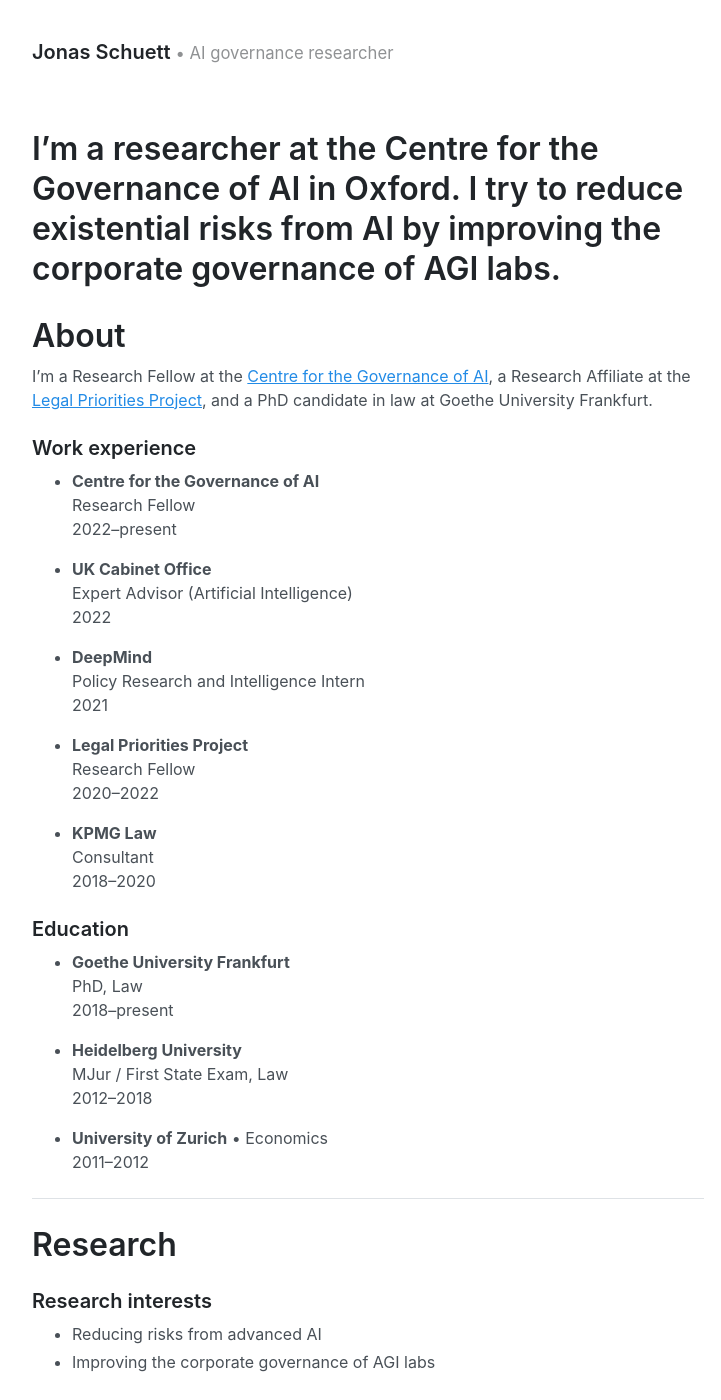
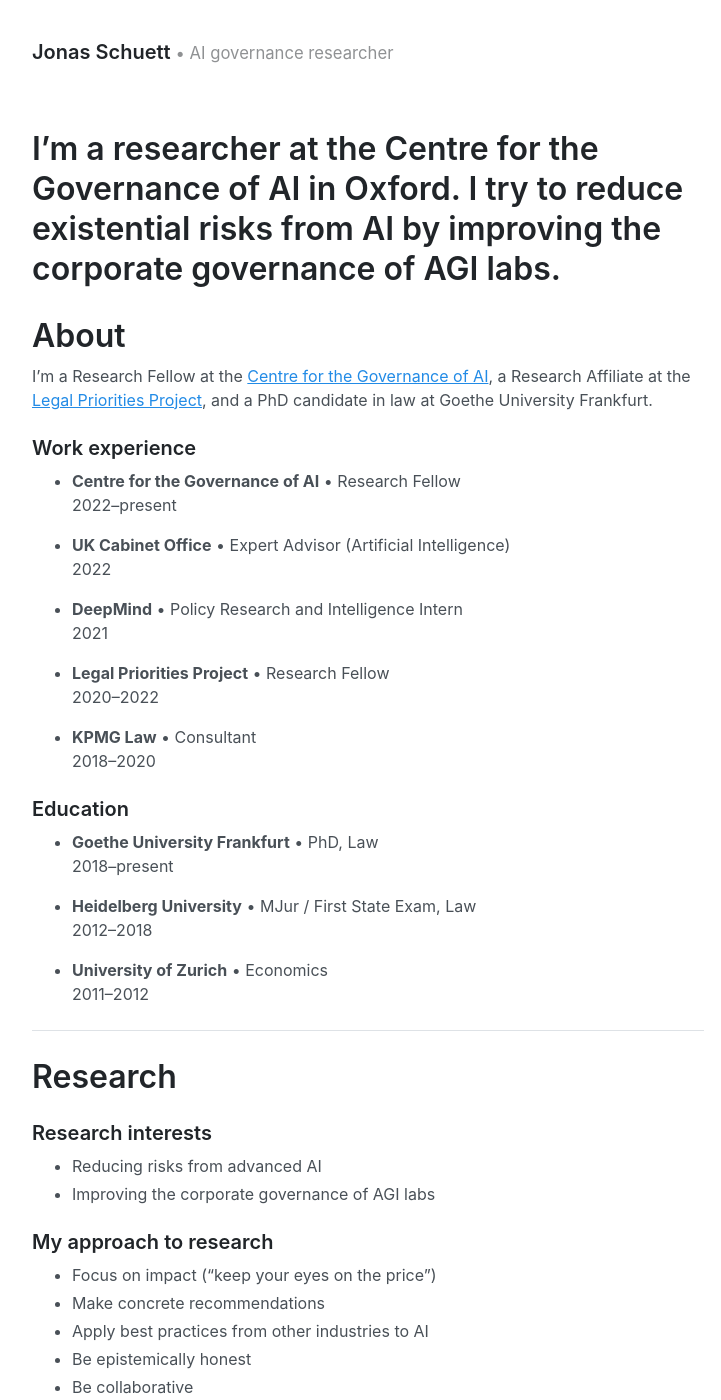
Before and after one commit to jonasschuett/jonasschuett.github.io, a Jekyll site: the page built from _posts/2020-04-04-introduction.md, in a window 1280 px wide and 1400 px high. Shown: the whole window, without its empty margins (272-993 px from the left). Built offline with Jekyll 4.4.1, drawn with Linux system fonts in a browser that asks for light colours.

```diff
--- a/_posts/2020-04-04-introduction.md
+++ b/_posts/2020-04-04-introduction.md
@@ -8,34 +8,27 @@ title: I’m a researcher at the Centre for the Governance of AI in Oxford. I tr
 I’m a Research Fellow at the [Centre for the Governance of AI](https://governance.ai/), a Research Affiliate at the [Legal Priorities Project](https://www.legalpriorities.org/), and a PhD candidate in law at Goethe University Frankfurt.
 
 ### Work experience
-- **Centre for the Governance of AI** <br>
-Research Fellow <br>
+- **Centre for the Governance of AI** • Research Fellow <br>
 2022–present
 
-- **UK Cabinet Office** <br>
-Expert Advisor (Artificial Intelligence) <br>
+- **UK Cabinet Office** • Expert Advisor (Artificial Intelligence) <br>
 2022
 
-- **DeepMind** <br>
-Policy Research and Intelligence Intern <br>
+- **DeepMind** • Policy Research and Intelligence Intern <br>
 2021
 
-- **Legal Priorities Project** <br>
-Research Fellow <br>
+- **Legal Priorities Project** • Research Fellow <br>
 2020–2022
 
-- **KPMG Law** <br>
-Consultant <br>
+- **KPMG Law** • Consultant <br>
 2018–2020
 
 
 ### Education
-- **Goethe University Frankfurt** <br>
-PhD, Law <br>
+- **Goethe University Frankfurt** • PhD, Law <br>
 2018–present
 
-- **Heidelberg University** <br>
-MJur / First State Exam, Law <br>
+- **Heidelberg University** • MJur / First State Exam, Law <br>
 2012–2018
 
 - **University of Zurich** • Economics <br>
```
